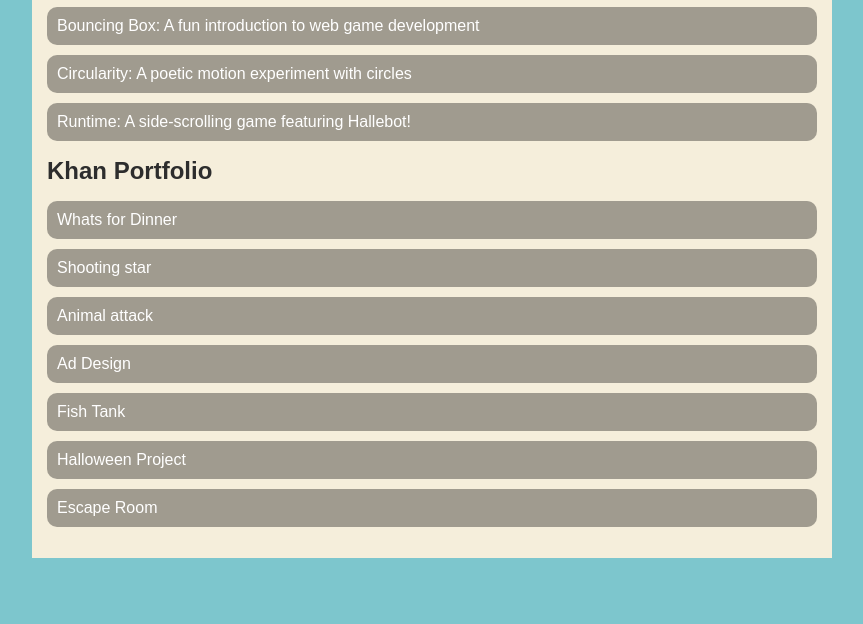
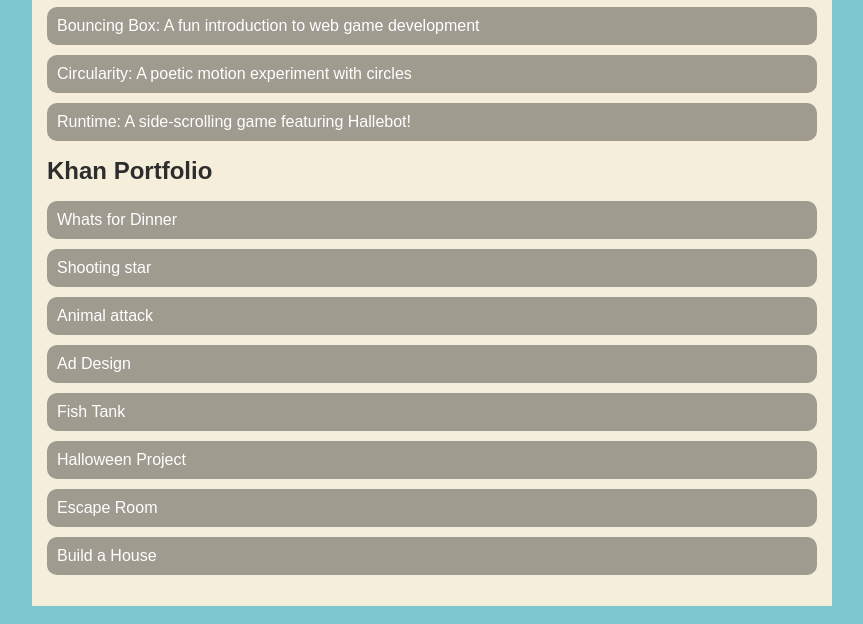
Before and after one commit to leozhu12/leozhu12.github.io, a plain HTML site: page portfolio.html in a window 1280 px wide. Shown: the part 195-819 px from the top of the page, without its empty margins (208-1071 px from the left). Drawn offline with Linux system fonts and the light colour scheme.

Commit message:
build a house

```diff
--- a/portfolio.html
+++ b/portfolio.html
@@ -54,6 +54,9 @@
            <li>
                 <a href="https://www.khanacademy.org/computer-programming/spin-off-of-team-mcconnell-_villarreal_zhu_hupp/5674233559105536"  target="_blank">Escape Room</a>
             </li>
+            <li>
+                <a href="https://www.khanacademy.org/computer-programming/spin-off-of-project-build-a-house/4997080630804480"  target="_blank">Build a House</a>
+            </li>
               </ul>
          </div>
         </main>
```
